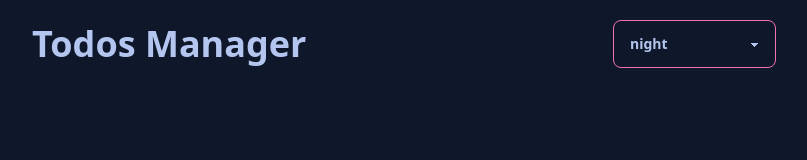
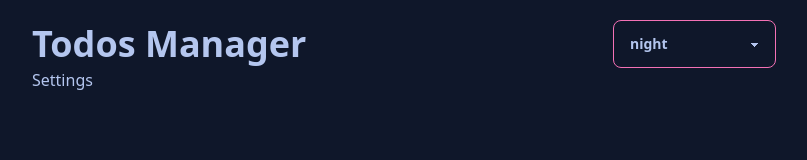
Before and after one commit to itzAmka/Task-Tarakar, a React (Vite) app: page /settings in a window 1280 px wide. Shown: the top 160 px of the page, without its empty margins (236-1043 px from the left). Built offline with nearby package versions, Linux system fonts and the light colour scheme.

Commit message:
create settings page

```diff
--- a/src/App.jsx
+++ b/src/App.jsx
@@ -1,10 +1,18 @@
 import { BrowserRouter as Router, Routes, Route } from 'react-router-dom';
+/* ---------- todos context --------- */
+import { TodosProvider } from './context/TodosContext';
+
+/* --------- react toastify --------- */
+import { ToastContainer } from 'react-toastify';
+import 'react-toastify/dist/ReactToastify.min.css';
+
+/* ----------- components ----------- */
 import Container from './components/Container';
 import Navbar from './components/Navbar';
-import { TodosProvider } from './context/TodosContext';
-import { ToastContainer } from 'react-toastify';
-import 'react-toastify/dist/ReactToastify.min.css';
+
+/* -------------- pages ------------- */
 import Home from './pages/home';
+import Settings from './pages/settings';
 
 const App = () => {
 	return (
@@ -14,6 +22,7 @@ const App = () => {
 					<Navbar />
 					<Routes>
 						<Route path='/' element={<Home />} />
+						<Route path='/settings' element={<Settings />} />
 					</Routes>
 				</Container>
 				<ToastContainer
--- /dev/null
+++ b/src/pages/settings.jsx
@@ -0,0 +1,5 @@
+const Settings = () => {
+	return <>Settings</>;
+};
+
+export default Settings;
```
